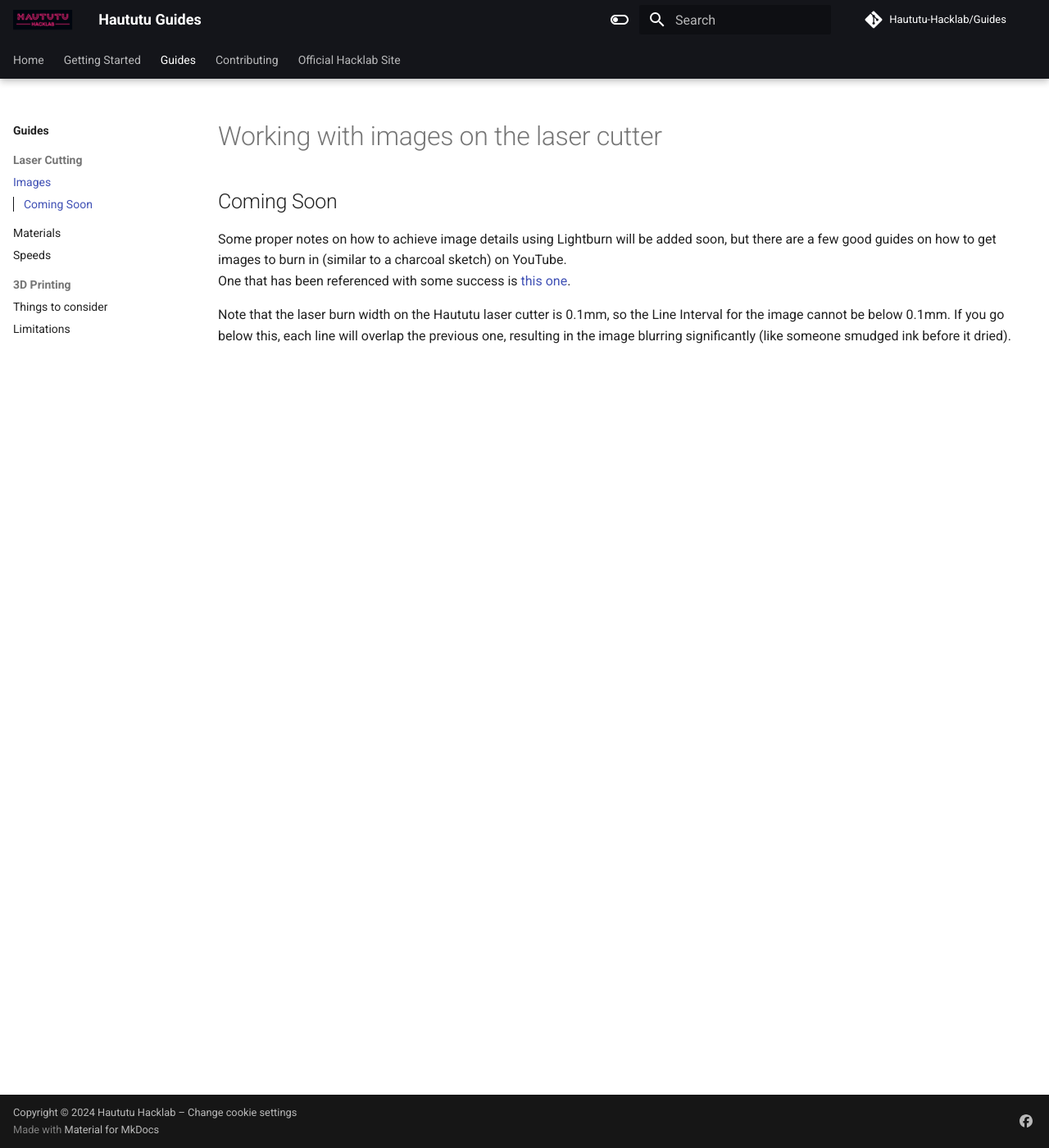
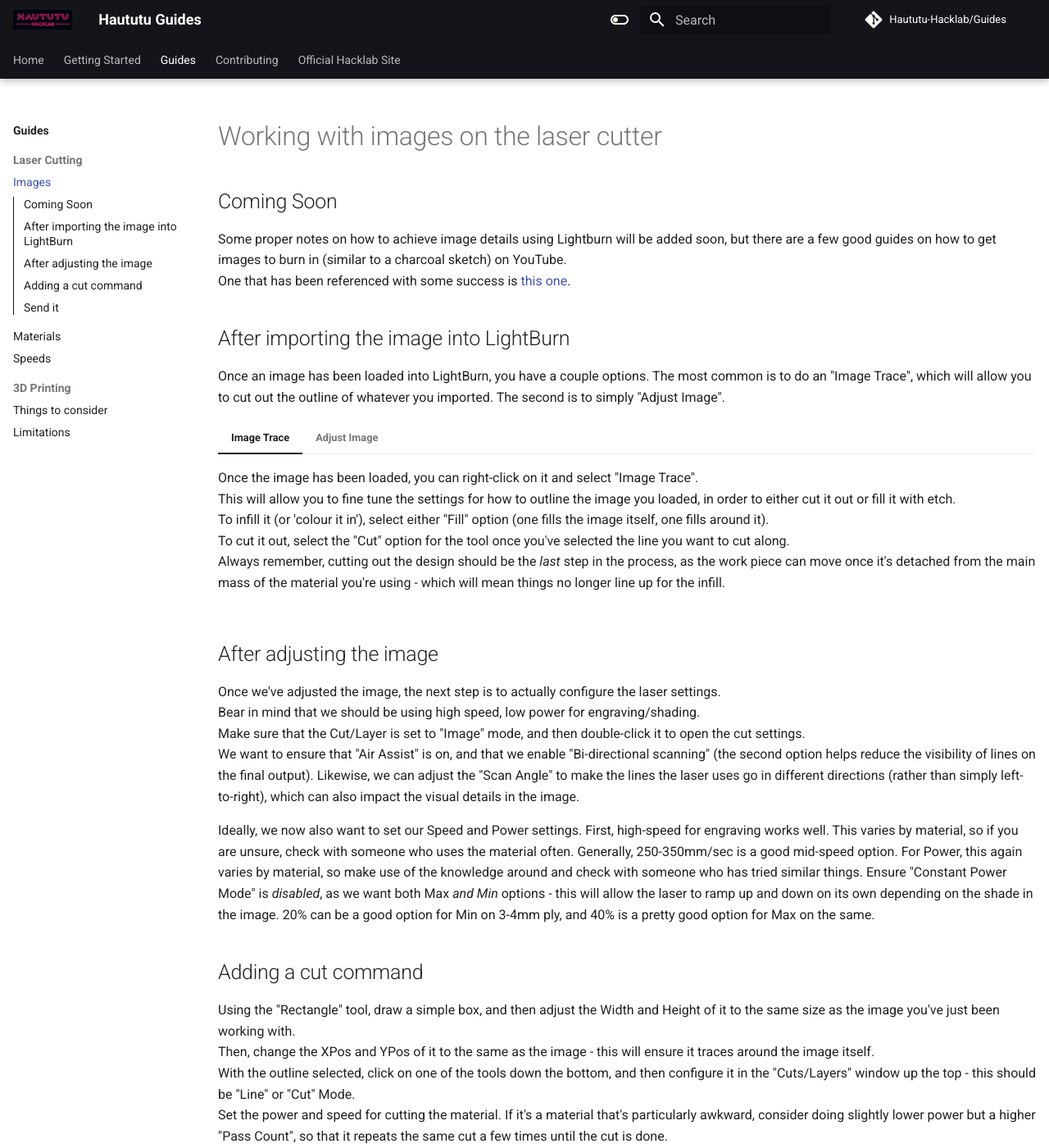
Before and after one commit to Haututu-Hacklab/Guides, an MkDocs documentation site: the page built from docs/guides/laser/images.md, in a window 1280 px wide and 1400 px high. Shown: the whole window at 82% size. Built offline with MkDocs 1.6.1 and Material for MkDocs 9.7.7, drawn with Linux system fonts in a browser that asks for light colours; comment, search, counter and statistics services are not loaded; some of the changed text lies outside the part shown.

Commit message:
Add note on how image handling was done.

```diff
--- a/docs/guides/laser/images.md
+++ b/docs/guides/laser/images.md
@@ -5,4 +5,44 @@
 Some proper notes on how to achieve image details using Lightburn will be added soon, but there are a few good guides on how to get images to burn in (similar to a charcoal sketch) on YouTube.
 One that has been referenced with some success is [this one](https://www.youtube.com/watch?v=P4to-VHA0do).
 
-Note that the laser burn width on the Haututu laser cutter is 0.1mm, so the Line Interval for the image cannot be below 0.1mm. If you go below this, each line will overlap the previous one, resulting in the image blurring significantly (like someone smudged ink before it dried).
+
+## After importing the image into LightBurn
+
+Once an image has been loaded into LightBurn, you have a couple options. The most common is to do an "Image Trace", which will allow you to cut out the outline of whatever you imported. The second is to simply "Adjust Image".
+
+=== "Image Trace"
+    Once the image has been loaded, you can right-click on it and select "Image Trace".
+    This will allow you to fine tune the settings for how to outline the image you loaded, in order to either cut it out or fill it with etch.
+    To infill it (or 'colour it in'), select either "Fill" option (one fills the image itself, one fills around it).
+    To cut it out, select the "Cut" option for the tool once you've selected the line you want to cut along.
+    Always remember, cutting out the design should be the _last_ step in the process, as the work piece can move once it's detached from the main mass of the material you're using - which will mean things no longer line up for the infill.
+
+=== "Adjust Image"
+    Once the image has been loaded, you can right-click on it and select "Image Trace".
+    This will allow you to have the software attempt to identify details in the image itself that you can then burn in, sort of like a sketch.
+    For some pretty good details, it's suggested to use the image processing options called "Jarvis Mode" or "Stucki".
+
+    In Jarvis mode, it's suggested to use a 'Line interval' of 0.1-0.2mm, as the Hacklab laser is 0.1mm wide - going below the laser size will cause the image to look 'smeared' once it's burned.
+    In the preview window that opened, adjust the contrast and brightness options to get a nice, clear image for processing. This will adjust how much detail there is to work with. _This can take a moment to process._
+    Use "Enhance Radius"/"Enhance Amount" to really make the image 'pop' - this will adjust how much detail actually gets taken into account when shading the image with the laser itself.
+
+## After adjusting the image
+
+Once we've adjusted the image, the next step is to actually configure the laser settings.
+Bear in mind that we should be using high speed, low power for engraving/shading.
+Make sure that the Cut/Layer is set to "Image" mode, and then double-click it to open the cut settings.
+We want to ensure that "Air Assist" is on, and that we enable "Bi-directional scanning" (the second option helps reduce the visibility of lines on the final output). Likewise, we can adjust the "Scan Angle" to make the lines the laser uses go in different directions (rather than simply left-to-right), which can also impact the visual details in the image.
+
+Ideally, we now also want to set our Speed and Power settings.  First, high-speed for engraving works well. This varies by material, so if you are unsure, check with someone who uses the material often. Generally, 250-350mm/sec is a good mid-speed option.
+For Power, this again varies by material, so make use of the knowledge around and check with someone who has tried similar things. Ensure "Constant Power Mode" is _disabled_, as we want both Max _and Min_ options - this will allow the laser to ramp up and down on its own depending on the shade in the image. 20% can be a good option for Min on 3-4mm ply, and 40% is a pretty good option for Max on the same.
+
+## Adding a cut command
+
+Using the "Rectangle" tool, draw a simple box, and then adjust the Width and Height of it to the same size as the image you've just been working with.
+Then, change the XPos and YPos of it to the same as the image - this will ensure it traces around the image itself.
+With the outline selected, click on one of the tools down the bottom, and then configure it in the "Cuts/Layers" window up the top - this should be "Line" or "Cut" Mode.
+Set the power and speed for cutting the material. If it's a material that's particularly awkward, consider doing slightly lower power but a higher "Pass Count", so that it repeats the same cut a few times until the cut is done.
+
+## Send it
+
+That's it, done. The last thing to do is to actually line up the cut, set the origin, confirm you're framed up, and hit "Start". How to do that will be on a different page to this one, soon.
```
